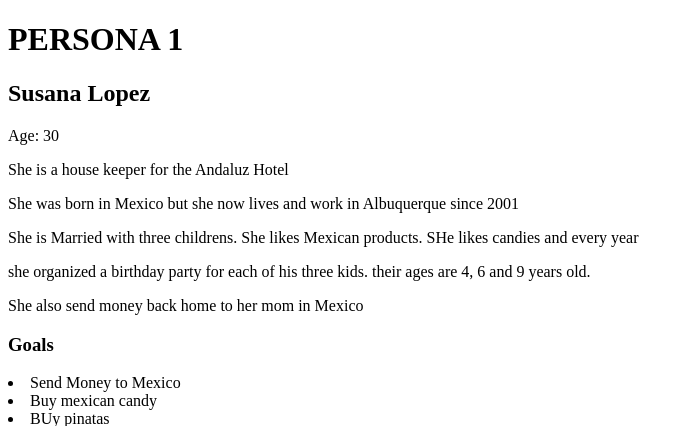
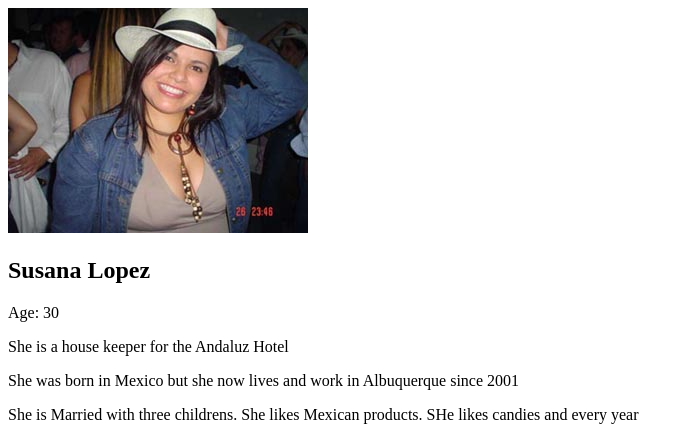
Before and after one commit to hperezperez/per-web-project, a PHP site: page /milestone-2.php in a window 1280 px wide. Shown: the top 426 px of the page, without its empty margins (0-691 px from the left). Run offline with PHP 8.4, Linux system fonts and the light colour scheme.

Commit message:
I am adding persona and use case

```diff
--- a/documentation/milestone-2.php
+++ b/documentation/milestone-2.php
@@ -1,7 +1,7 @@
 <!DOCTYPE html>
 <html>
 	<body>
-		<h1>PERSONA 1</h1>
+		<img src="documentation/persona1.jpg " >
 		<h2> Susana  Lopez</h2>
 		<p> Age: 30</p>
 
```
Also changed, not shown: documentation/persona1.jpg (added).
